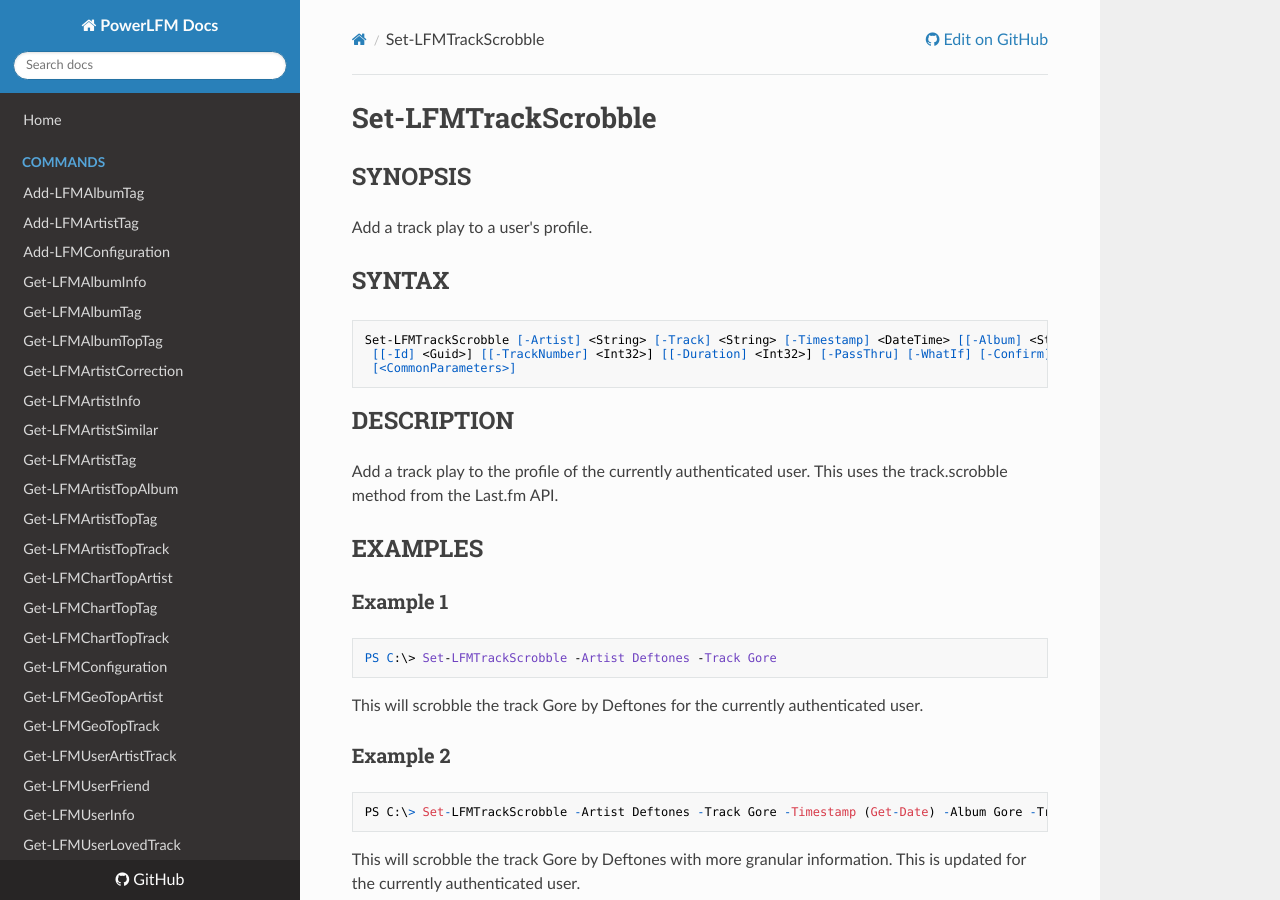
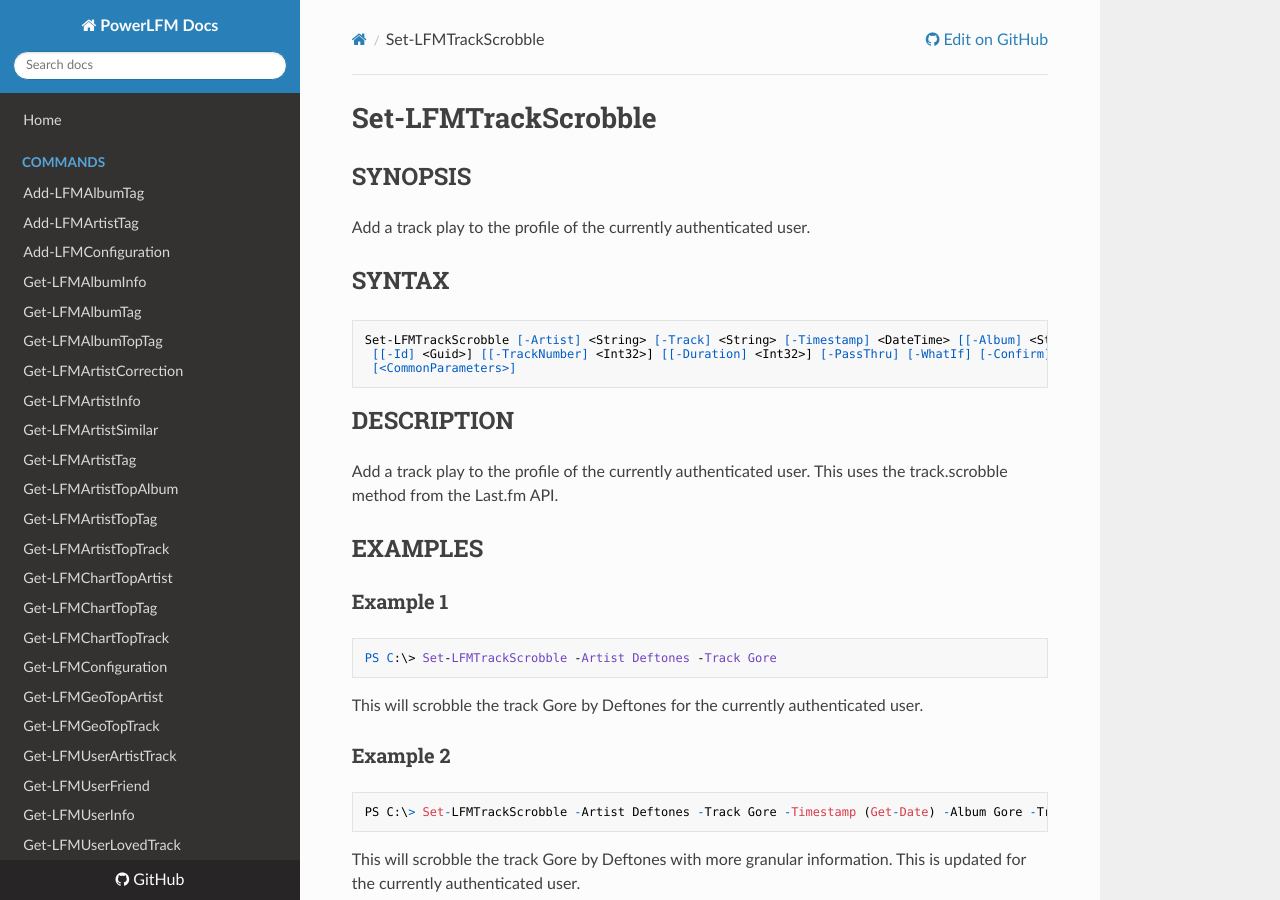
Before and after one commit to camusicjunkie/PowerLFM, an MkDocs documentation site: the page built from docs/Set-LFMTrackScrobble.md, in a window 1280 px wide and 900 px high. Built offline with MkDocs 1.6.1, drawn with Linux system fonts in a browser that asks for light colours; nearby versions of some CDN libraries; old or Windows-style settings are respelled for this version of MkDocs.

Commit message:
updated docs

```diff
--- a/docs/Set-LFMTrackScrobble.md
+++ b/docs/Set-LFMTrackScrobble.md
@@ -8,7 +8,7 @@ schema: 2.0.0
 # Set-LFMTrackScrobble
 
 ## SYNOPSIS
-Add a track play to a user's profile.
+Add a track play to the profile of the currently authenticated user.
 
 ## SYNTAX
 
```
